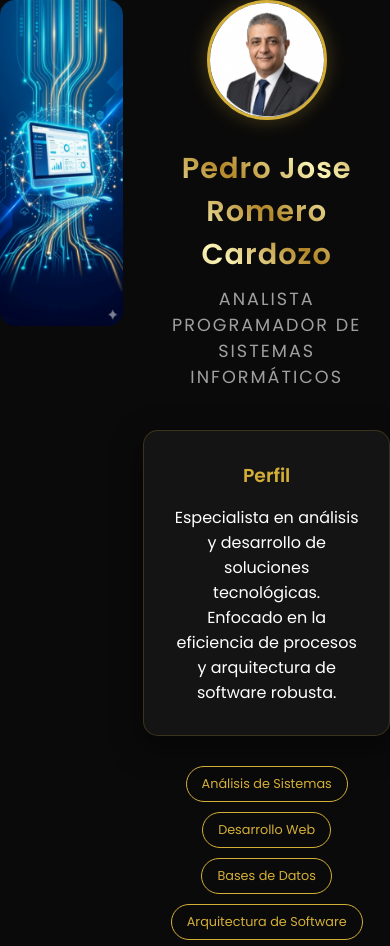
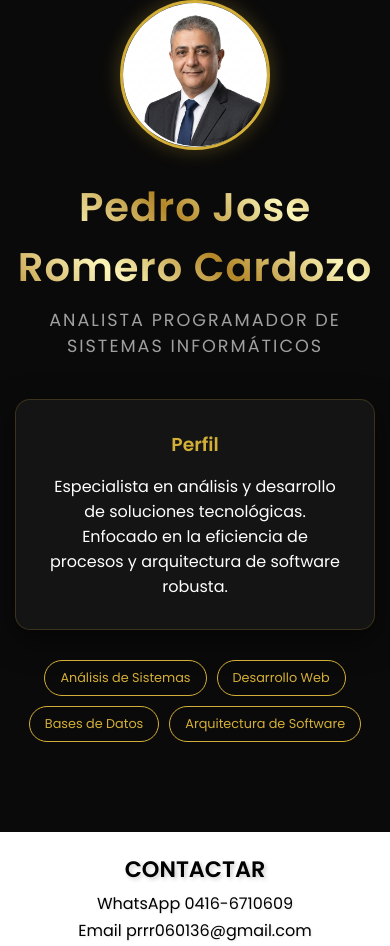
Before and after one commit to PeterRomer-Dev/Portafolio-Flask, a plain HTML site: page index.html in a window 390 px wide. Shown: the top 946 px of the page. Drawn offline with Linux system fonts and the light colour scheme.

Commit message:
Ajuste para telefonos

```diff
--- a/style.css
+++ b/style.css
@@ -148,9 +148,19 @@ h1 {
 }
 
 /* Ajustes para teléfonos */
-@media (max-width: 600px) {
-    h1 { font-size: 1.8rem; }
-    .profile-img { width: 120px; height: 120px; }
+@media (max-width: 768px) {
+    .sidebar-image {
+        display: none !important;
+    }
+
+    .main-layout {
+        margin: 20px auto; /* Reducimos el margen superior en móvil */
+        padding: 0 15px;   /* Añadimos un poco de aire a los lados */
+    }
+
+    .container {
+        flex: 1; /* Permite que el contenido principal ocupe todo el ancho */
+    }
 }
 
 .contact-section {
```
